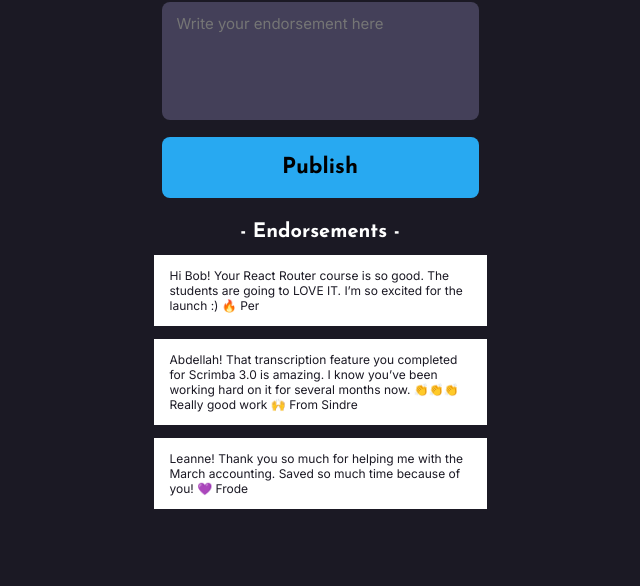
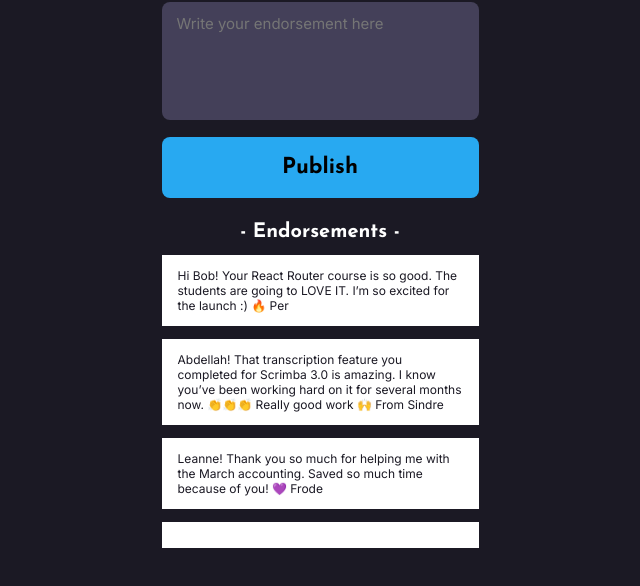
Before and after one commit to wfernandezfurcal/endorsement-assistant, a plain HTML site: page index.html in a window 1280 px wide. Both pictures are taken after a click on the button "Publish". Shown: the part 204-790 px from the top of the page, without its empty margins (320-960 px from the left). Drawn offline with Linux system fonts and the light colour scheme.

Commit message:
append items added

```diff
--- a/index.css
+++ b/index.css
@@ -1,11 +1,12 @@
 @import url('https://fonts.googleapis.com/css2?family=Inter:wght@100..900&family=Josefin+Sans:ital,wght@0,100..700;1,100..700&display=swap');
+
 /* CSS Reset by Josh Comeau */
 
-/* *,
+*,
 *::before,
 *::after {
   box-sizing: border-box;
-} */
+}
 
 * {
   margin: 0;
@@ -21,9 +22,6 @@ body {
   text-align: center;
   align-items: center;
   font-family: 'Inter', sans-serif;
-  /* -webkit-font-smoothing: antialiased;
-  min-height: 100vh;
-  line-height: 1.5; */
 }
 
 img,
@@ -41,23 +39,6 @@ textarea,
 select {
   font: inherit;
 }
-
-/* This section is not used */
-p,
-h1,
-h2,
-h3,
-h4,
-h5,
-h6 {
-  overflow-wrap: break-word;
-}
-
-#root,
-#__next {
-  isolation: isolate;
-}
-/* :end */
 
 /* Style */
 
@@ -114,6 +95,6 @@ header h1 {
   font-weight: 400;
   color: #1B1924;
   background-color: #FFFFFF;
-  max-width: 301px;
+  max-width: 317px;
   padding: 13px 16px;
 }
--- a/index.html
+++ b/index.html
@@ -12,20 +12,12 @@
         </header>
         <main>
             <div class="insert-section">
-                <!-- <input
-                required
-                type="text"
-                id="endorsementInput"
-                placeholder="Write your endorsement here"
-                min="1"/> -->
                 <textarea
                 required
                 placeholder="Write your endorsement here"
                 ></textarea>
-
-
                 <div>
-                    <button>Publish</button>
+                    <button id="publishBtn">Publish</button>
                 </div>
             </div>
             <div class="endorsements-section">
--- a/index.js
+++ b/index.js
@@ -0,0 +1,22 @@
+// Get elements
+
+const inputEl = document.querySelector("textarea");
+const publishBtnEl = document.getElementById("publishBtn");
+const endorsementSection = document.querySelector(".endorsements-section");
+
+//
+
+publishBtnEl.addEventListener("click", function(){
+    appendItem();
+    inputEl.value = "";
+});
+
+
+function appendItem(){
+    let div = document.createElement("div");
+    let p = document.createElement("p");
+    div.classList.add("endorsement");
+    p.textContent = inputEl.value;
+    div.append(p);
+    endorsementSection.append(div);
+}
```
